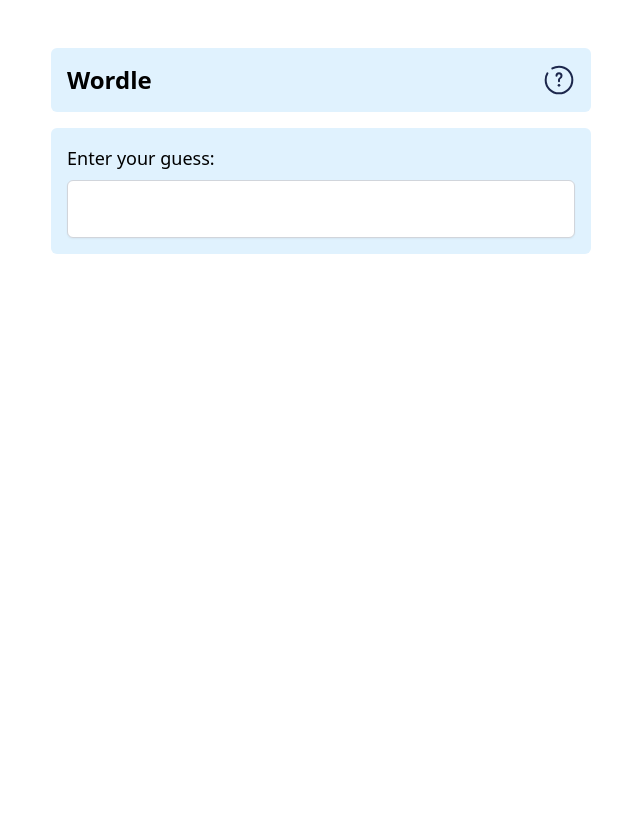
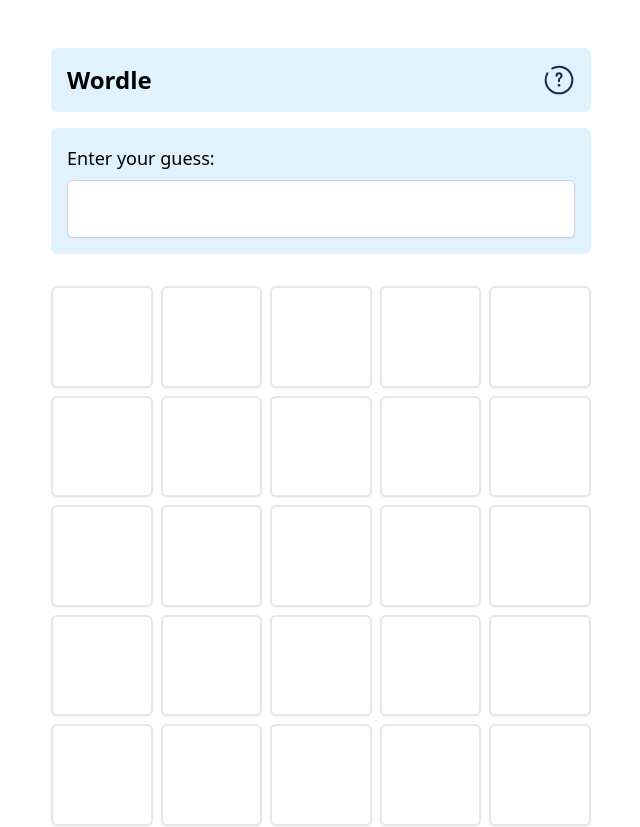
Before and after one commit to amitkbiswas01/wordle-basic, a React (Vite) app: page / in a window 1280 px wide. Shown: the top 827 px of the page, without its empty margins (319-959 px from the left). Before the commit the page ends 800 px from the top, so only its background shows below. Built offline with nearby package versions, Linux system fonts and the light colour scheme.

Commit message:
feat: add guess list

```diff
--- a/src/App.tsx
+++ b/src/App.tsx
@@ -1,9 +1,10 @@
 import React from "react";
-import { TGameStatus, TModal } from "./types";
+import Guesses from "./components/Guesses";
+import GuessInput from "./components/GuessInput";
 import Header from "./components/Header";
 import Modal from "./components/Modal";
-import GuessInput from "./components/GuessInput";
-import { GAME_LOST, GAME_WON, NUM_OF_TRIES, WORDS } from "./utils/data";
+import { TModal, TGuessResult, TGameStatus } from "./types";
+import { WORDS, NUM_OF_TRIES, GAME_LOST, GAME_WON } from "./utils/data";
 import { checkGuess } from "./utils/result-checker";
 
 const ANSWER = WORDS[Math.floor(Math.random() * WORDS.length)];
@@ -14,15 +15,16 @@
     isVisible: false,
     message: null,
   });
-  const [guesses, setGuesses] = React.useState<string[]>([]);
+  const [guesses, setGuesses] = React.useState<TGuessResult[]>([]);
   const [gameStatus, setGameStatus] = React.useState<TGameStatus>("running");
 
   const handleGuessInput = (newGuess: string) => {
-    const updatedGuesses = [...guesses, newGuess];
+    const guessResult = checkGuess(newGuess, ANSWER);
+
+    const updatedGuesses = [...guesses, guessResult];
     setGuesses(updatedGuesses);
 
     if (updatedGuesses.length >= NUM_OF_TRIES) {
-      setGuesses([]);
       setModal({
         isVisible: true,
         message: `${GAME_LOST} ${ANSWER}`,
@@ -30,9 +32,9 @@
       setGameStatus("lost");
     }
 
-    const guessResult = checkGuess(newGuess, ANSWER);
-    const isGuessCorrect =
-      guessResult && guessResult.every((guess) => guess.status === "correct");
+    const isGuessCorrect = guessResult.every(
+      (guess) => guess.status === "correct"
+    );
 
     if (isGuessCorrect) {
       setModal({
@@ -48,6 +50,7 @@
       {modal.isVisible && <Modal modal={modal} setModal={setModal} />}
       <Header setModal={setModal} />
       <GuessInput handleGuessInput={handleGuessInput} gameStatus={gameStatus} />
+      <Guesses guesses={guesses} />
     </div>
   );
 }
--- a/src/components/Guess.tsx
+++ b/src/components/Guess.tsx
@@ -1,7 +1,42 @@
-import React from "react";
+import { TGuessResult, TGuessResultStatus } from "@/types";
+import { WORD_LENGTH } from "@/utils/data";
 
-function Guess() {
-  return <div>Guess</div>;
+const getBgColor = (status: TGuessResultStatus | null): string => {
+  if (status === "correct") return "bg-green-500";
+  if (status === "misplaced") return "bg-yellow-500";
+  if (status === "incorrect") return "bg-gray-400";
+
+  return "bg-white";
+};
+
+function Guess({ guess }: { guess: TGuessResult | null }) {
+  return (
+    <div className="flex gap-2">
+      {Array(WORD_LENGTH)
+        .fill(null)
+        .map((_, index) => {
+          let letter = "";
+          let status: TGuessResultStatus | null = null;
+
+          if (guess) {
+            letter = guess[index].letter;
+            status = guess[index].status;
+          }
+
+          return (
+            <div
+              key={`column-${index}`}
+              className={`w-1/5 aspect-square border-2 rounded-md shadow-sm text-4xl font-bold flex justify-center items-center ${getBgColor(
+                status
+              )}`}
+              aria-label={`Letter ${letter} with status ${status}`}
+            >
+              {letter}
+            </div>
+          );
+        })}
+    </div>
+  );
 }
 
 export default Guess;
--- a/src/components/Guesses.tsx
+++ b/src/components/Guesses.tsx
@@ -1,7 +1,17 @@
-import React from "react";
+import { TGuessResult } from "@/types";
+import { NUM_OF_TRIES } from "@/utils/data";
+import Guess from "./Guess";
 
-function Guesses() {
-  return <div>Guesses</div>;
+function Guesses({ guesses }: { guesses: TGuessResult[] }) {
+  return (
+    <div className="w-full my-4 flex flex-col gap-2">
+      {Array(NUM_OF_TRIES)
+        .fill(null)
+        .map((_, index) => {
+          return <Guess key={`row-${index}`} guess={guesses[index] ?? null} />;
+        })}
+    </div>
+  );
 }
 
 export default Guesses;
--- a/src/types.ts
+++ b/src/types.ts
@@ -5,9 +5,7 @@
 
 export type TGameStatus = "running" | "won" | "lost";
 export type TGuessResultStatus = "correct" | "incorrect" | "misplaced";
-export type TGuessResult =
-  | {
-      letter: string;
-      status: TGuessResultStatus;
-    }[]
-  | null;
+export type TGuessResult = {
+  letter: string;
+  status: TGuessResultStatus;
+}[];
--- a/src/utils/data.ts
+++ b/src/utils/data.ts
@@ -4,6 +4,7 @@
 export const GAME_LOST = "Sorry! You've lost. The correct answer was: ";
 export const GAME_WON = "Congratulations! You've guessed the correct answer in";
 export const NUM_OF_TRIES = 6;
+export const WORD_LENGTH = 5;
 
 export const WORDS = [
   "AGENT",
--- a/src/utils/result-checker.ts
+++ b/src/utils/result-checker.ts
@@ -4,10 +4,6 @@
   // This constant is a placeholder that indicates we've successfully
   // dealt with this character (it's correct, or misplaced).
   const SOLVED_CHAR = "✓";
-
-  if (!guess) {
-    return null;
-  }
 
   const guessChars = guess.toUpperCase().split("");
   const answerChars = answer.toUpperCase().split("");
```
